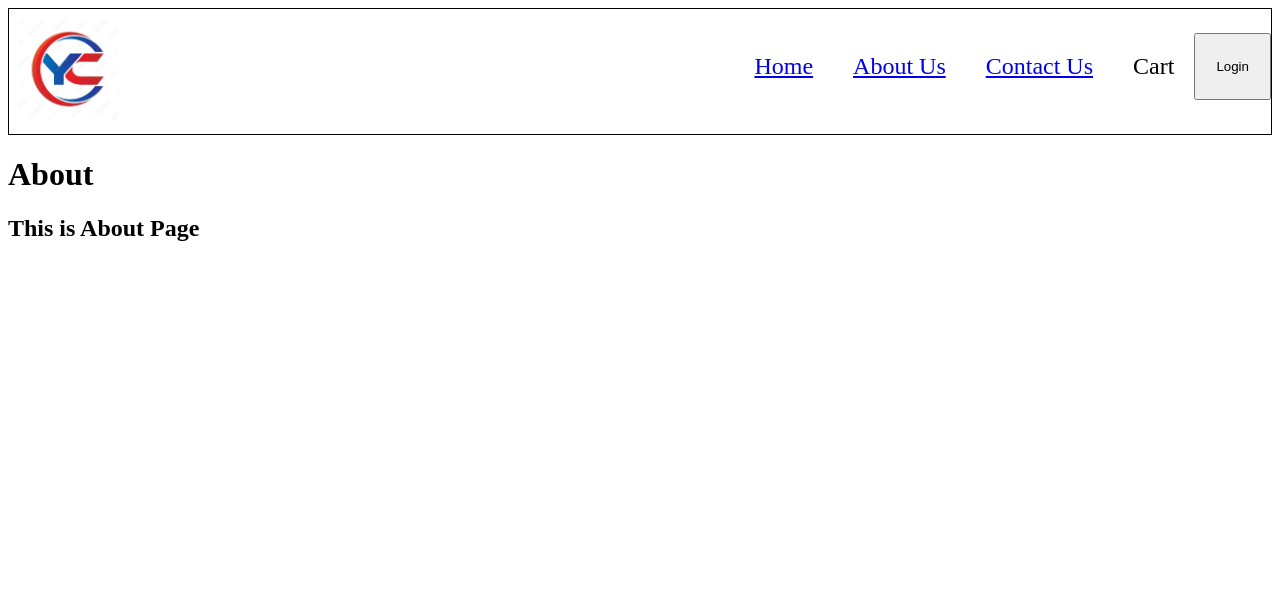
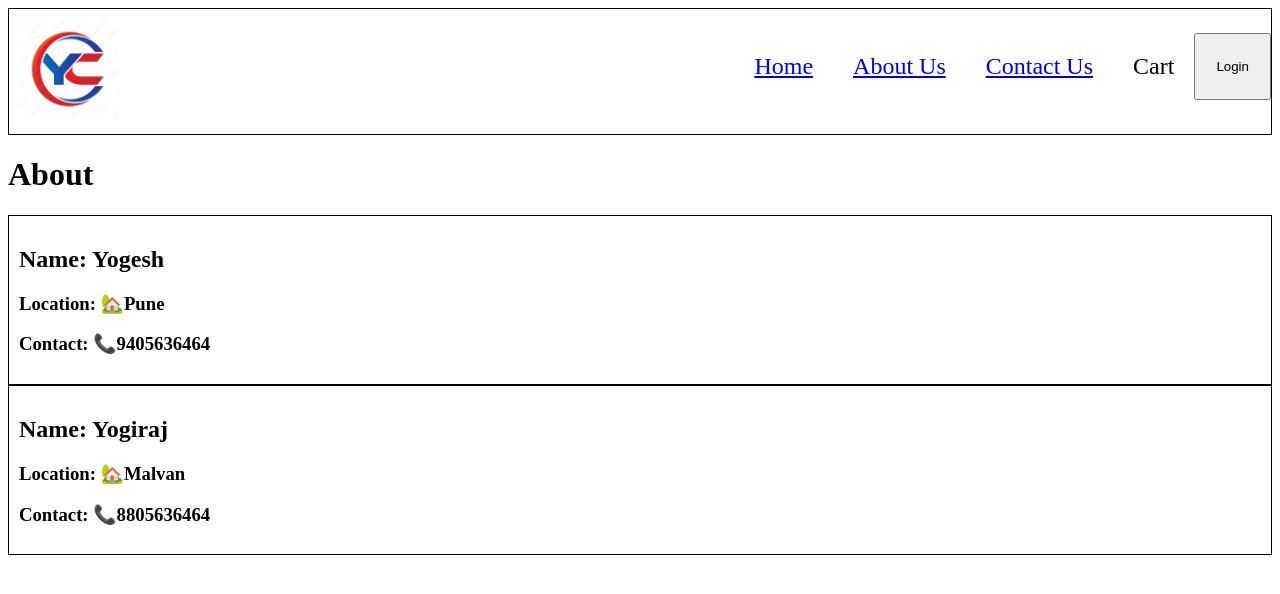
Before and after one commit to Yogesh-Krishna-Chavan/Namaste_React, a React (Vite) app: page /about in a window 1280 px wide. Shown: the top 594 px of the page. Built offline with nearby package versions, Linux system fonts and the light colour scheme.

Commit message:
Class component and Functional component

```diff
--- a/src/App.js
+++ b/src/App.js
@@ -3,7 +3,7 @@ import ReactDOM from "react-dom/client";
 import Header from "./components/Header";
 import Body from "./components/Body";
 import { createBrowserRouter, RouterProvider, Outlet } from "react-router-dom";
-import About from "./components/about";
+import About from "./components/About";
 import Contact from "./components/Contact";
 import Error from "./components/Error";
 import RestaurantManu from "./components/RestaurantManu";
--- a/src/components/About.js
+++ b/src/components/About.js
@@ -1,8 +1,12 @@
+import User from "./User";
+import UserClass from "./UserClass";
 const About = () => {
+  console.log("Hi");
   return (
     <div>
       <h1>About</h1>
-      <h2>This is About Page</h2>
+      <User />
+      <UserClass />
     </div>
   );
 };
--- /dev/null
+++ b/src/components/User.js
@@ -0,0 +1,13 @@
+// Functional component
+
+const User = () => {
+  return (
+    <div className="user-Card">
+      <h2>Name: Yogesh</h2>
+      <h3>Location: 🏡Pune</h3>
+      <h3>Contact: 📞9405636464</h3>
+    </div>
+  );
+};
+
+export default User;
--- /dev/null
+++ b/src/components/UserClass.js
@@ -0,0 +1,16 @@
+//Class component
+
+import React from "react";
+class UserClass extends React.Component {
+  render() {
+    return (
+      <div className="user-Card">
+        <h2>Name: Yogiraj</h2>
+        <h3>Location: 🏡Malvan</h3>
+        <h3>Contact: 📞8805636464</h3>
+      </div>
+    );
+  }
+}
+
+export default UserClass;
--- a/style.css
+++ b/style.css
@@ -79,3 +79,8 @@
 .search {
   padding: 10 0px;
 }
+
+.user-Card {
+  padding: 10px;
+  border: solid black 1px;
+}
```
Also changed, not shown: src/components/Body.js (+6 -1 lines).
